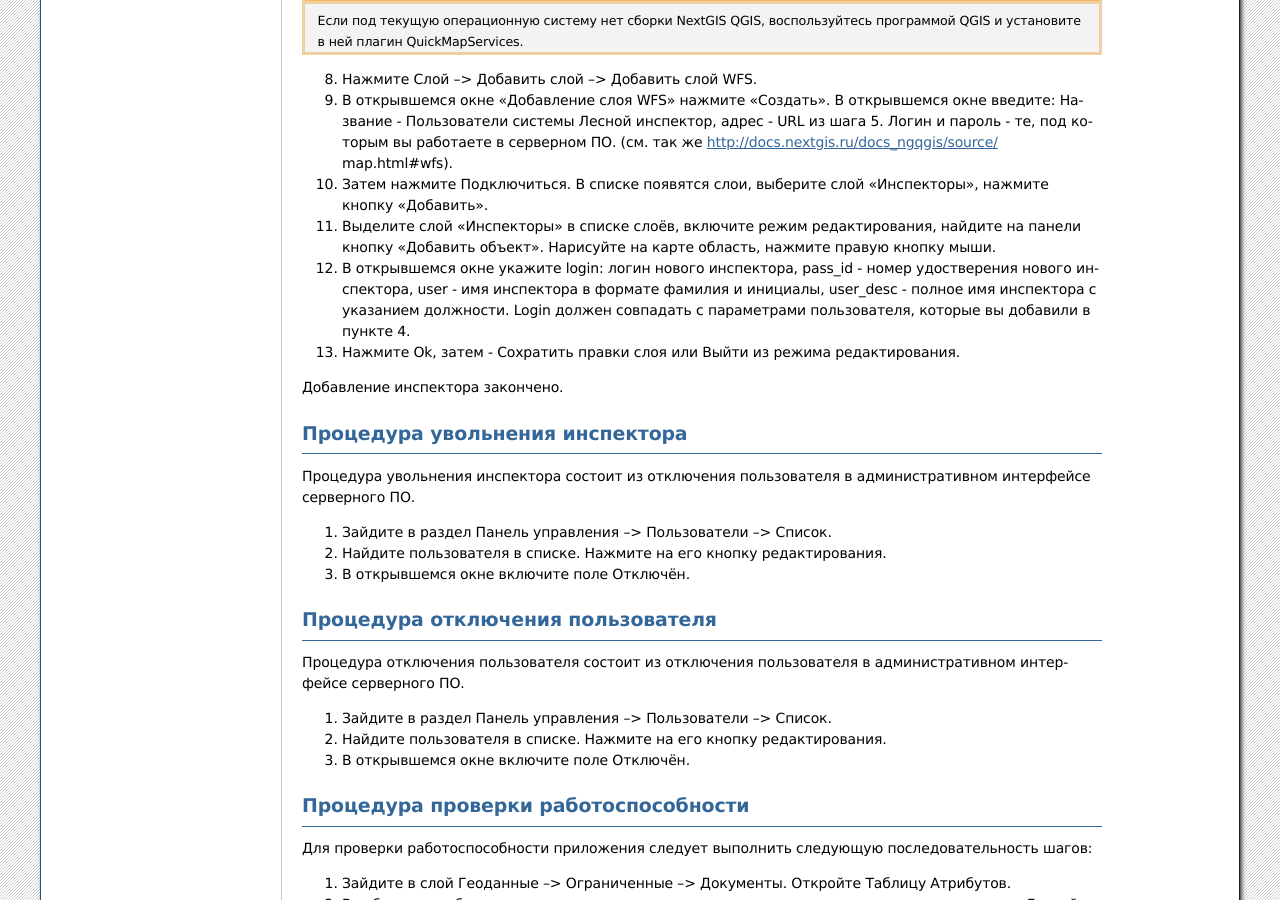
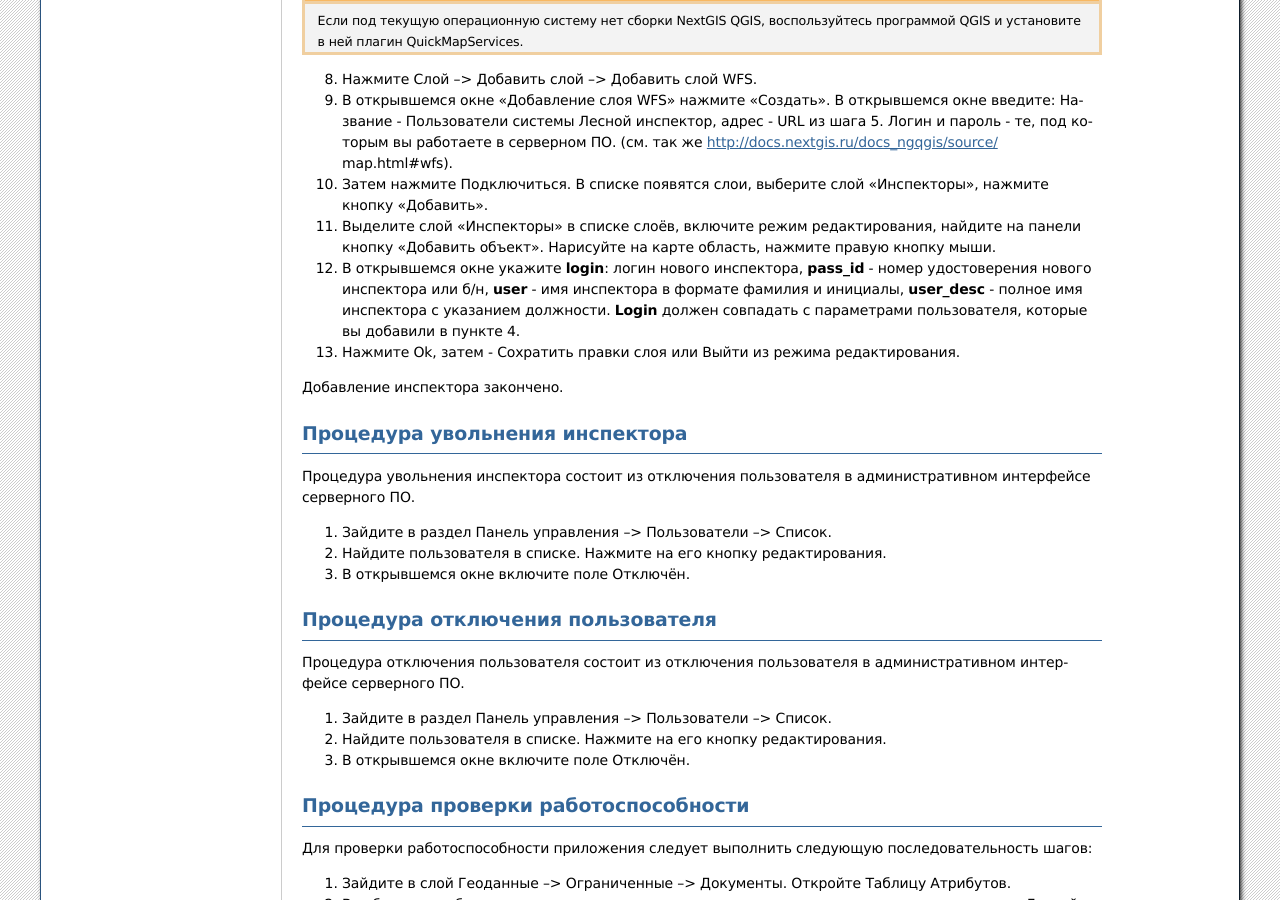
Before and after one commit to nextgis/docs_forestinspector, a Sphinx documentation site: the page built from source/admin.rst, in a window 1280 px wide and 900 px high, scrolled down 999 px. Built offline with Sphinx 7.4.7, drawn with Linux system fonts in a browser that asks for light colours; formulas are drawn with MathJax 3.

Commit message:
Update admin.rst

```diff
--- a/source/admin.rst
+++ b/source/admin.rst
@@ -62,9 +62,9 @@
     нажмите кнопку "Добавить".
 11. Выделите слой "Инспекторы" в списке слоёв, включите режим редактирования, найдите на
     панели кнопку "Добавить объект". Нарисуйте на карте область, нажмите правую кнопку мыши.
-12. В открывшемся окне укажите login: логин нового инспектора, pass_id - номер удостверения нового
-    инспектора, user - имя инспектора в формате фамилия и инициалы, user_desc - полное имя инспектора с указанием должности.
-    Login должен совпадать с параметрами пользователя, которые вы добавили в пункте 4.
+12. В открывшемся окне укажите **login**: логин нового инспектора, **pass_id** - номер удостоверения нового
+    инспектора или б/н, **user** - имя инспектора в формате фамилия и инициалы, **user_desc** - полное имя инспектора с указанием должности.
+    **Login** должен совпадать с параметрами пользователя, которые вы добавили в пункте 4.
 13. Нажмите Ok, затем - Сохратить правки слоя или Выйти из режима редактирования.
 
 Добавление инспектора закончено.
```
